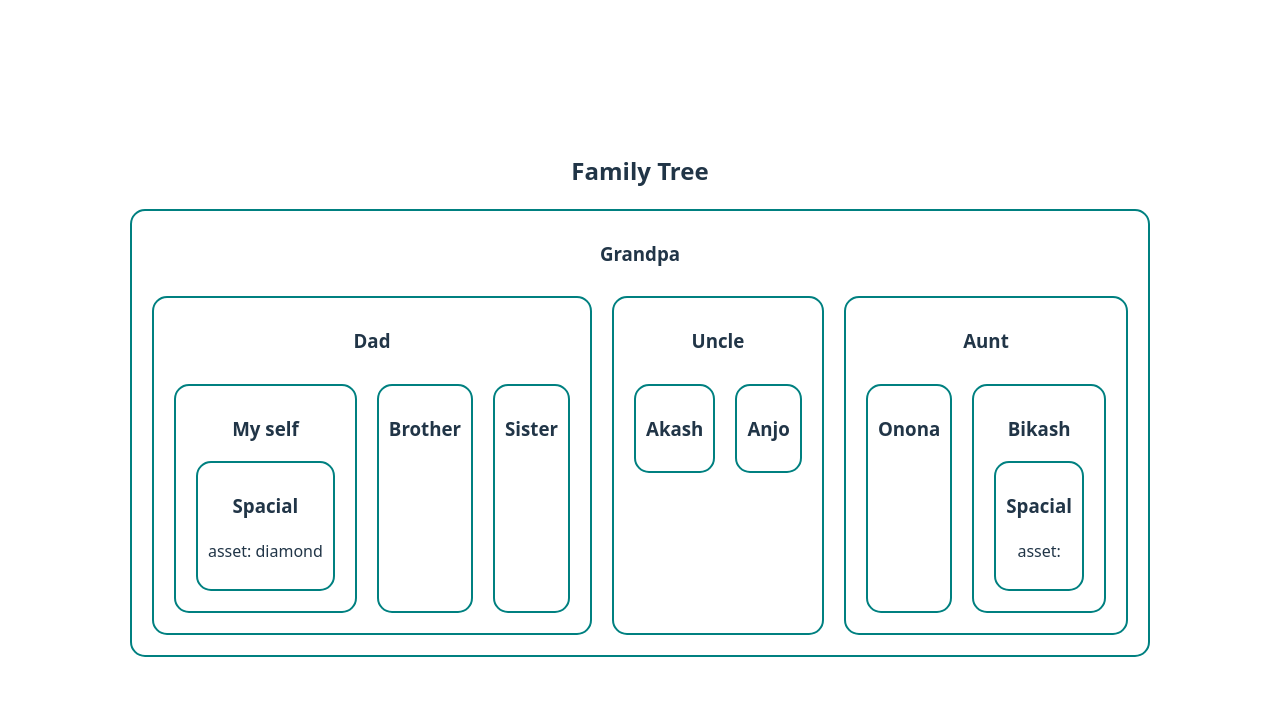
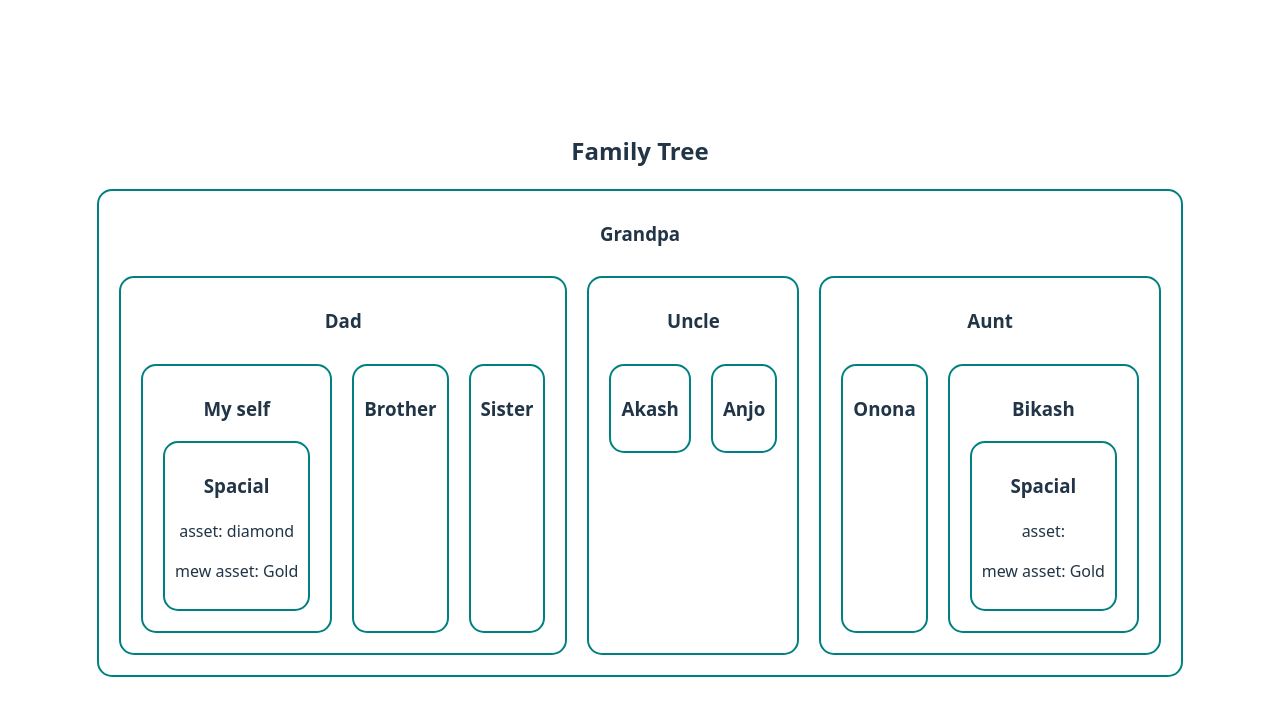
Before and after one commit to sohagroy7223/Explore-React-Form, a React (Vite) app: page / in a window 1280 px wide. Shown: the top 716 px of the page. Built offline with nearby package versions, Linux system fonts and the light colour scheme.

Commit message:
addad context to pass the value in any property

```diff
--- a/src/Components/FamilyTree/FamilyTree.jsx
+++ b/src/Components/FamilyTree/FamilyTree.jsx
@@ -1,14 +1,19 @@
-import React from "react";
+import React, { createContext } from "react";
 import Grandpa from "./Grandpa";
 import "./FamilyTree.css";
 
+export const AssetContext = createContext("");
+
 const FamilyTree = () => {
   const asset = "diamond";
+  const newAsset = "Gold";
 
   return (
     <div className="family-tree">
       <h2>Family Tree</h2>
-      <Grandpa asset={asset}></Grandpa>
+      <AssetContext.Provider value={newAsset}>
+        <Grandpa asset={asset}></Grandpa>
+      </AssetContext.Provider>
     </div>
   );
 };
--- a/src/Components/FamilyTree/Spacial.jsx
+++ b/src/Components/FamilyTree/Spacial.jsx
@@ -1,10 +1,14 @@
-import React from "react";
+import React, { useContext } from "react";
+import { AssetContext } from "./FamilyTree";
 
 const Spacial = ({ asset }) => {
+  const newAsset = useContext(AssetContext);
+  console.log("new asset", newAsset);
   return (
     <div>
       <h3>Spacial</h3>
       <p>asset: {asset} </p>
+      <p>mew asset: {newAsset}</p>
     </div>
   );
 };
```
